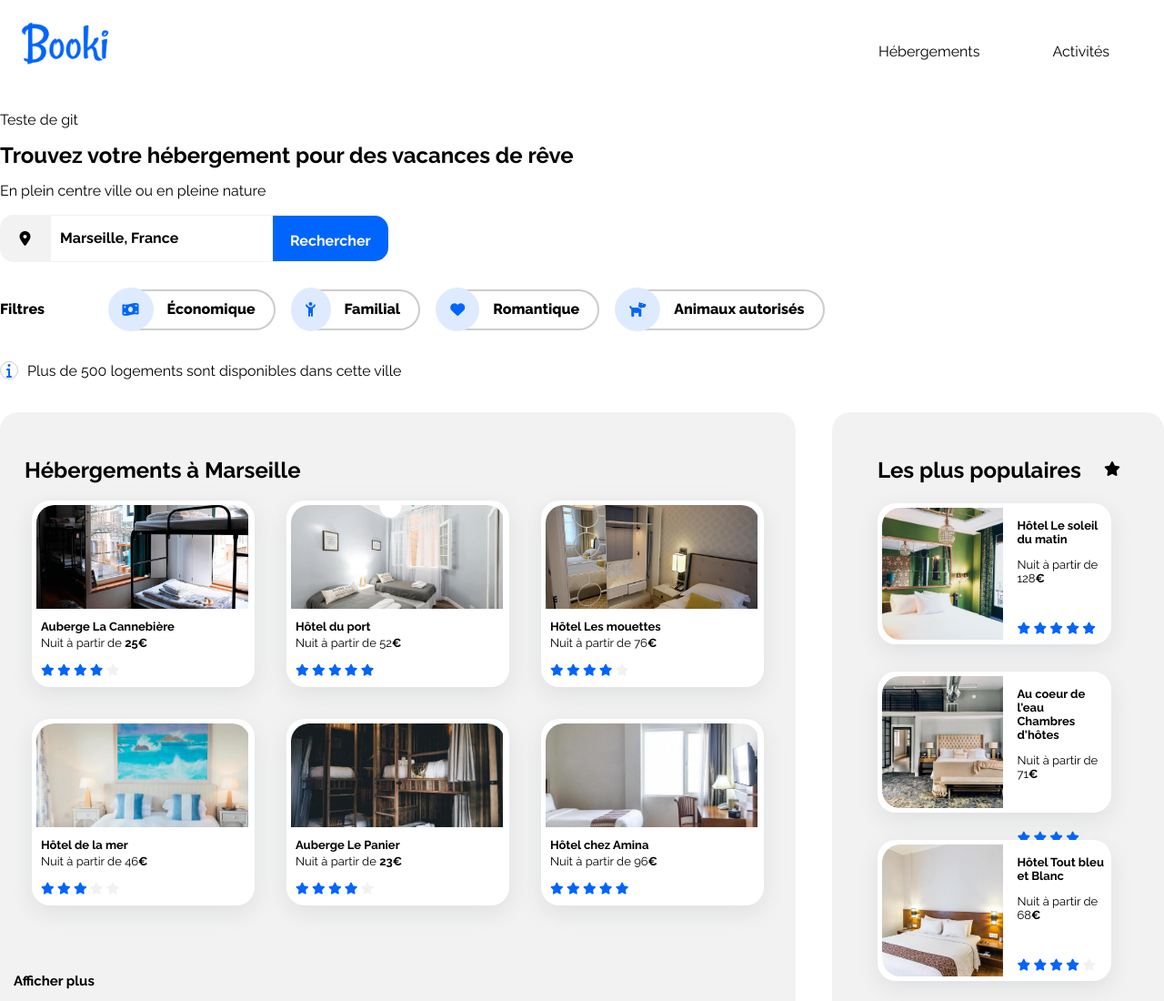
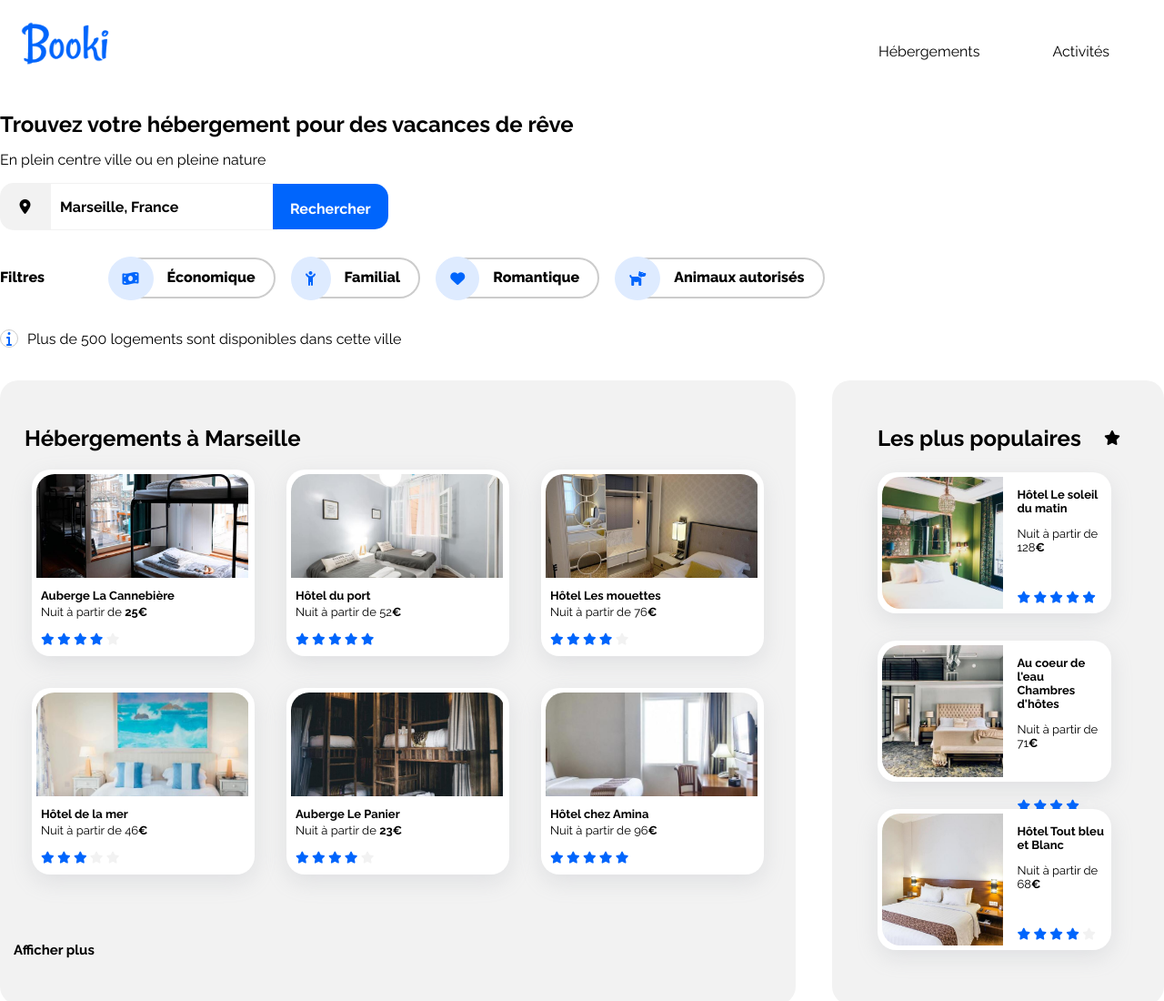
Before and after one commit to asengimana/Booki, a plain HTML site: page index.html in a window 1280 px wide. Shown: the top 1100 px of the page at 91% size. Drawn offline with Linux system fonts and the light colour scheme.

Commit message:
Update index.html

```diff
--- a/index.html
+++ b/index.html
@@ -30,7 +30,6 @@
             <main class="max-width">
 
                 <!--Titre et sous-titre-->
-<p>Teste de git</p>
                 <div class="titles">
                     <h1 class="site-title">Trouvez votre hébergement pour des vacances de rêve</h1>
                     <p class="site-sub-title">En plein centre ville ou en pleine nature</p>
```
